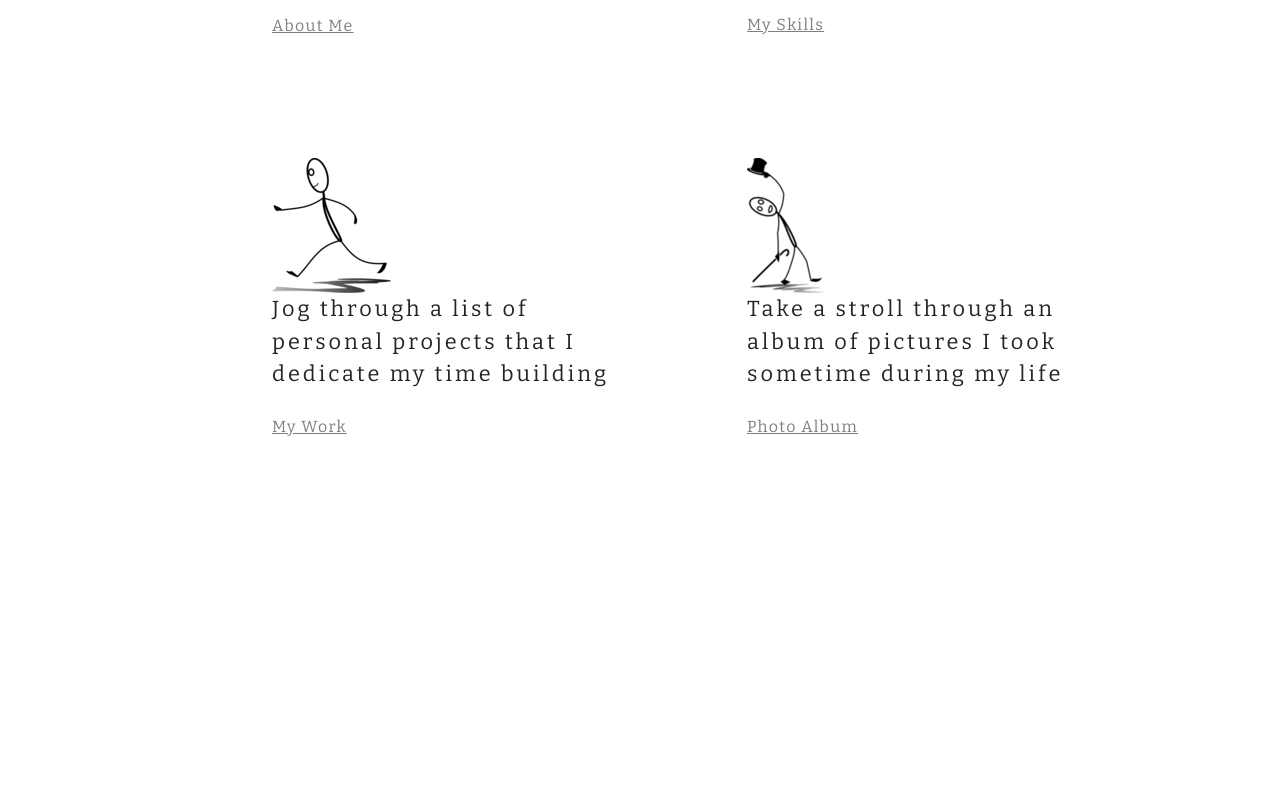
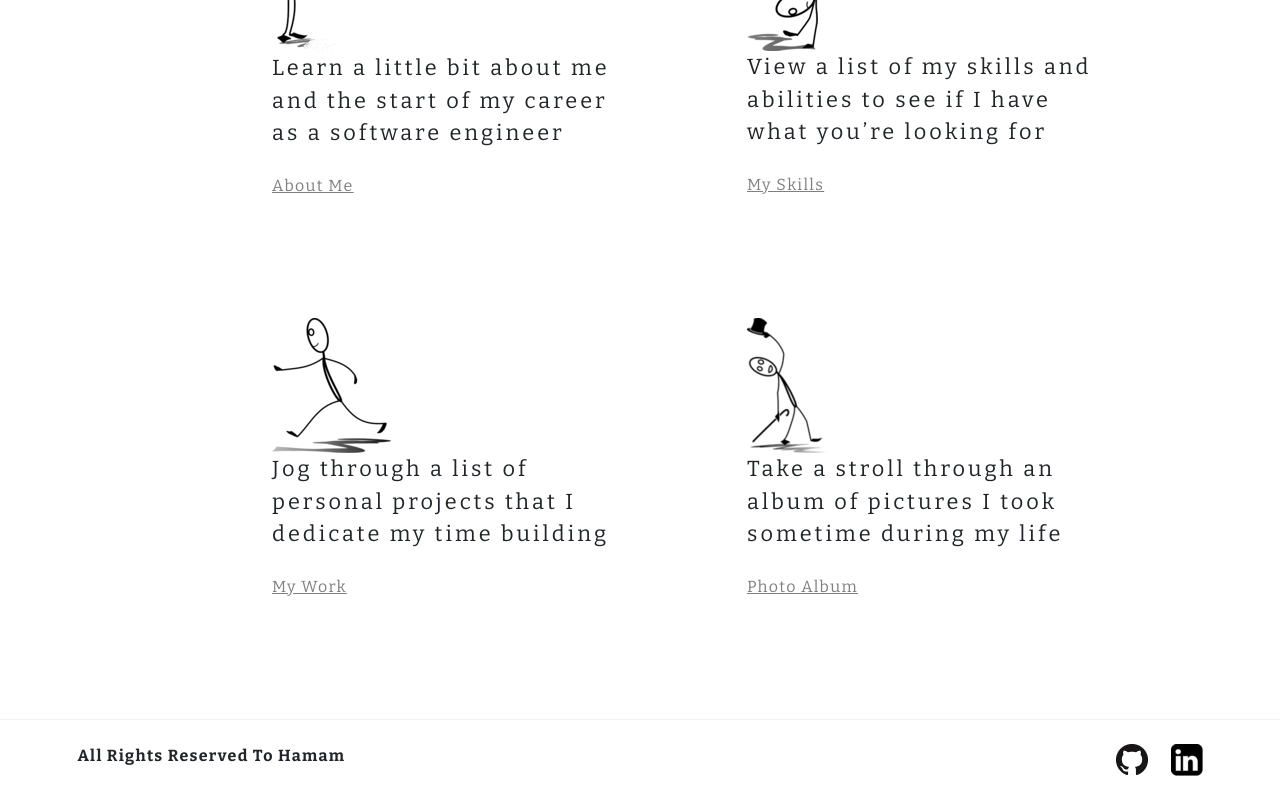
Before and after one commit to danielhamam/hamam-portfolio, a React (Create React App) app: page / in a window 1280 px wide. Shown: the part 982-1782 px from the top of the page. Before the commit the page ends 1421 px from the top, so only its background shows below. Built offline with nearby package versions, Linux system fonts and the light colour scheme.

Commit message:
Created and Fulfilled Footer Design Style

```diff
--- a/public/index.html
+++ b/public/index.html
@@ -36,7 +36,6 @@
     <link href="https://fonts.googleapis.com/css2?family=Bitter:wght@400;500;600;700;800&display=swap" rel="stylesheet">
     <link href="https://fonts.googleapis.com/css2?family=Spectral:wght@200&display=swap" rel="stylesheet">
     <link rel="stylesheet" href="https://fonts.googleapis.com/css?family=Roboto:300,400,500,700&display=swap" />
-    <link href="https://fonts.googleapis.com/css2?family=Bitter:wght@500&display=swap" rel="stylesheet">
 
   </head>
   <body>
--- /dev/null
+++ b/src/components/Footer/Footer.css
@@ -0,0 +1,20 @@
+
+/* Footer CSS Class */
+
+#footer-wrapper {
+    width: 100%;
+    border-top: 1px solid rgba(0, 0, 0, 0.05);
+}
+
+.footer-text-content {
+    margin-left: 7%;
+    letter-spacing: 1.3px;
+    font-family: 'Bitter';
+    font-style: normal;
+    font-weight: 700;
+}
+
+.footer-social-links {
+    float: right;
+    margin-right: 7%;
+}
--- /dev/null
+++ b/src/components/Footer/Footer.js
@@ -0,0 +1,27 @@
+import React from 'react';
+import './Footer.css';
+import github from '../../assets/footer/github-logo.png';
+import linkedin from '../../assets/footer/linkedin-logo.png';
+
+export default function Footer() {
+  return (
+    <div id="footer-wrapper">
+        <div className='container-fluid'>
+            <div className='row p-4'>
+                <div className='col'>
+                    <div className='footer-text-content'>
+                        All Rights Reserved To Hamam
+                    </div>
+                </div>
+                <div className='col'>
+                    <div className='footer-social-links'>
+                        <img src={github}/>
+                        &nbsp; &nbsp; &nbsp; &nbsp;
+                        <img src={linkedin}/>
+                    </div>
+                </div>
+            </div>
+        </div>
+    </div>
+  )
+}
--- a/src/components/Home/HomeNav.css
+++ b/src/components/Home/HomeNav.css
@@ -8,7 +8,7 @@
 .home-nav-font {
     font-family: 'Bitter';
     font-style: normal;
-    /* font-weight: 100; */
+    font-weight: 100;
     font-size: 1.7vw;
     letter-spacing: 3px;
 }
--- a/src/components/Home/Introduction.css
+++ b/src/components/Home/Introduction.css
@@ -2,7 +2,7 @@
 /* Introduction CSS */
 
 #intro-container {
-    height: 70vh;
+    height: 90vh;
     border-bottom: 1px solid rgba(0, 0, 0, 0.05);
 }
 
--- a/src/screens/Home.js
+++ b/src/screens/Home.js
@@ -2,6 +2,7 @@ import React from 'react'
 import HomeNav from '../components/Home/HomeNav'
 import Introduction from '../components/Home/Introduction'
 import GlobalNavbar from '../components/Nav/GlobalNavbar'
+import Footer from '../components/Footer/Footer'
 
 export default function Home() {
   return (
@@ -10,6 +11,8 @@ export default function Home() {
       <Introduction />
       <br/> <br/> <br/>
       <HomeNav/>
+      <br/> <br/> <br/> <br/> <br/>
+      <Footer/>
     </>
   )
 }
```
Also changed, not shown: src/assets/footer/github-logo.png (added), src/assets/footer/linkedin-logo.png (added).
